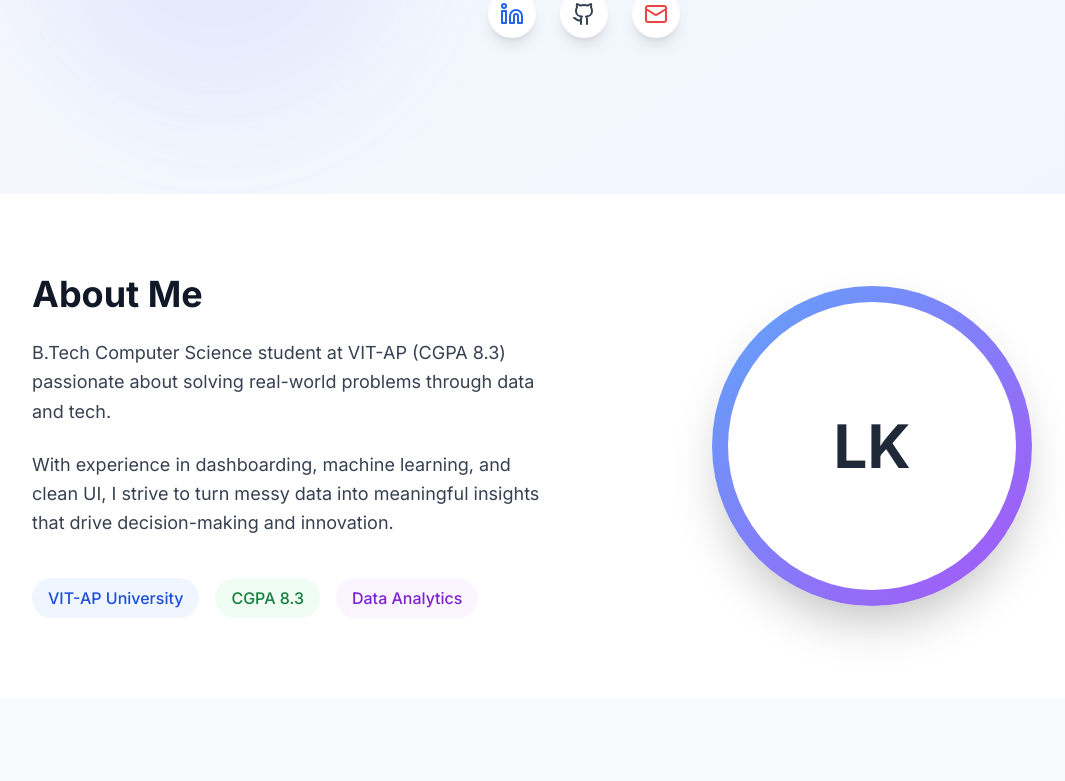
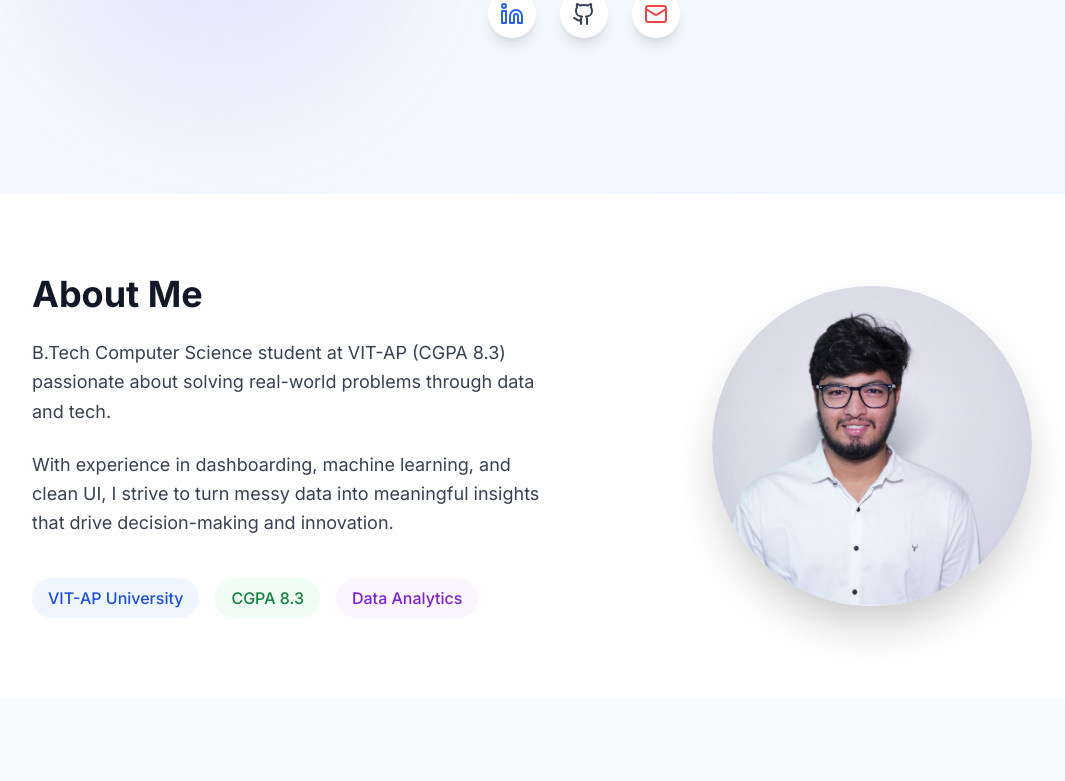
Before and after one commit to Lakshman2212/data-vision-profile, a React (Vite) app: page / in a window 1280 px wide. Shown: the part 606-1387 px from the top of the page, without its empty margins (56-1121 px from the left). Built offline with nearby package versions, Linux system fonts and the light colour scheme.

Commit message:
Add profile picture to About Me
Integrate the provided profile picture into the About Me section.

```diff
--- a/src/components/AboutSection.tsx
+++ b/src/components/AboutSection.tsx
@@ -1,3 +1,5 @@
+
+import { Avatar, AvatarImage, AvatarFallback } from "@/components/ui/avatar";
 
 const AboutSection = () => {
   return (
@@ -26,11 +28,16 @@ const AboutSection = () => {
           </div>
 
           <div className="flex justify-center">
-            <div className="w-80 h-80 bg-gradient-to-br from-blue-400 to-purple-500 rounded-full flex items-center justify-center shadow-2xl">
-              <div className="w-72 h-72 bg-white rounded-full flex items-center justify-center">
-                <span className="text-6xl font-bold text-gray-800">LK</span>
-              </div>
-            </div>
+            <Avatar className="w-80 h-80 shadow-2xl">
+              <AvatarImage
+                src="/lovable-uploads/2b329b93-480a-447a-ae41-180c0fef2bcf.png"
+                alt="G. Venkata Lakshman Kumar"
+                className="object-cover"
+              />
+              <AvatarFallback className="text-6xl font-bold text-gray-800 bg-gradient-to-br from-blue-400 to-purple-500">
+                LK
+              </AvatarFallback>
+            </Avatar>
           </div>
         </div>
       </div>
```
Also changed, not shown: public/lovable-uploads/2b329b93-480a-447a-ae41-180c0fef2bcf.png (added).
